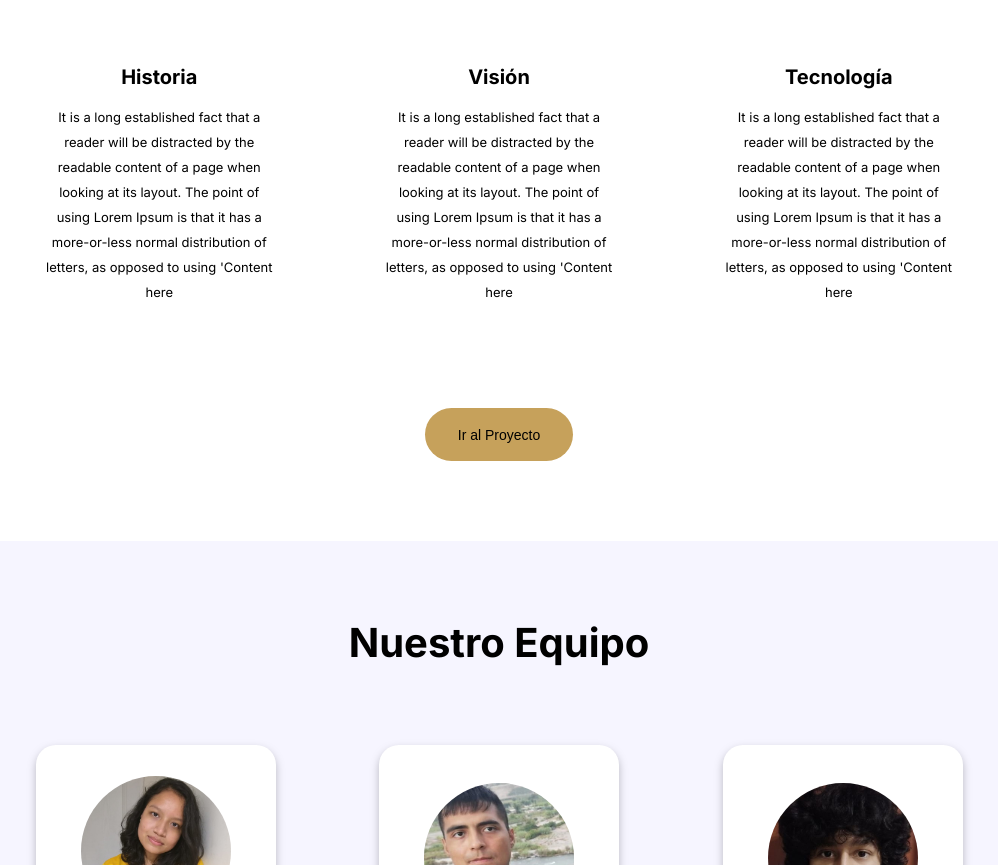
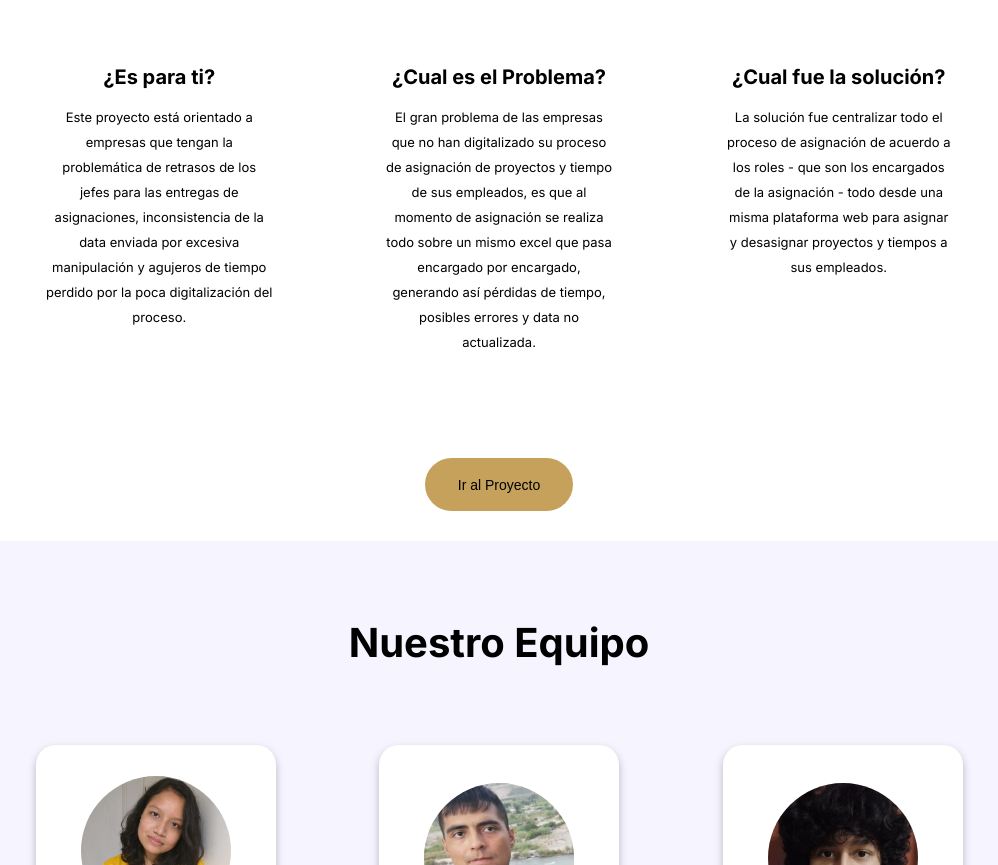
Before and after one commit to luismch158158/-Landing-Gestionalo.github.io, a plain HTML site: page index.html in a window 1280 px wide. Shown: the part 2120-2985 px from the top of the page, without its empty margins (141-1139 px from the left). Drawn offline with nearby package versions, Linux system fonts and the light colour scheme.

Commit message:
[Feat]: Adding text in About Section

```diff
--- a/index.html
+++ b/index.html
@@ -87,17 +87,17 @@
         <h2>Acerca de</h2>
         <div class="acerca-container">
             <article class="card-acerca">
-                <h3>Historia</h3>
-                <p>It is a long established fact that a reader will be distracted by the readable content of a page when looking at its layout. The point of using Lorem Ipsum is that it has a more-or-less normal distribution of letters, as opposed to using 'Content here</p>
+                <h3>¿Es para ti?</h3>
+                <p>Este proyecto está orientado a empresas que tengan la problemática de retrasos de los jefes para las entregas de asignaciones, inconsistencia de la data enviada por excesiva manipulación y agujeros de tiempo perdido por la poca digitalización del proceso.</p>
 
             </article>
             <article class="card-acerca">
-                <h3>Visión</h3>
-                <p>It is a long established fact that a reader will be distracted by the readable content of a page when looking at its layout. The point of using Lorem Ipsum is that it has a more-or-less normal distribution of letters, as opposed to using 'Content here</p>
+                <h3>¿Cual es el Problema?</h3>
+                <p>El gran problema de las empresas que no han digitalizado su proceso de asignación de proyectos y tiempo de sus empleados, es que al momento de asignación se realiza todo sobre un mismo excel que pasa encargado por encargado, generando así pérdidas de tiempo, posibles errores y data no actualizada.</p>
             </article>
             <article class="card-acerca">
-                <h3>Tecnología</h3>
-                <p>It is a long established fact that a reader will be distracted by the readable content of a page when looking at its layout. The point of using Lorem Ipsum is that it has a more-or-less normal distribution of letters, as opposed to using 'Content here</p>
+                <h3>¿Cual fue la solución?</h3>
+                <p>La solución fue centralizar todo el proceso de asignación de acuerdo a los roles - que son los encargados de la asignación - todo desde una misma plataforma web para asignar y desasignar proyectos y tiempos a sus empleados.</p>
             </article>
         </div>
         <div>
```
